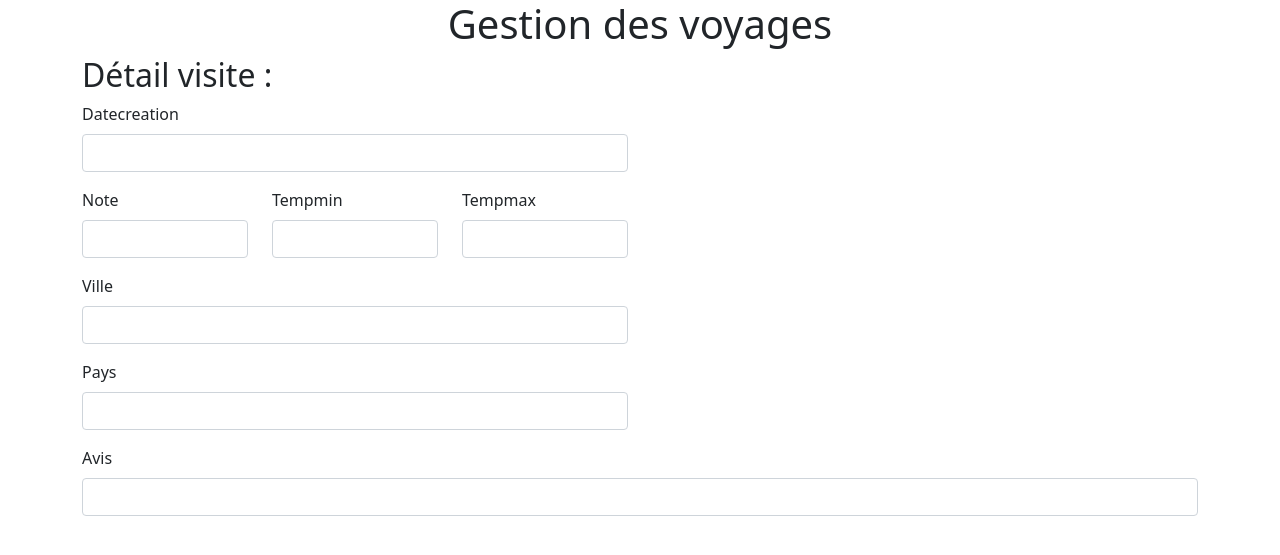
After one commit to somatec97/mesvoyagess, a Symfony app: template templates/admin/admin.voyage.edit.html.twig in a window 1280 px wide. The commit adds this page. Shown: the top 555 px of the page. Run offline with Twig, Linux system fonts and the light colour scheme; the template is opened without the code that fills it, so the values that code supplies are empty; form fields are guessed from the names that the template uses; some libraries are stand-ins or nearby versions.

Commit message:
Phase 13: ORM(modification d'un enregistrement, création d'un formulaire)

```diff
--- /dev/null
+++ b/templates/admin/admin.voyage.edit.html.twig
@@ -0,0 +1,35 @@
+{% extends "baseadmin.html.twig" %}
+{% block body %}
+    <h2>Détail visite : </h2>
+    {{ form_start(formvisite) }}
+     <div class="row">
+        <div class="col">
+            <div class="row">
+                <div classs="col-auto">
+                    {{ form_row(formvisite.datecreation) }}
+                </div>
+                <div class="col">
+                    {{ form_row(formvisite.note) }}
+                </div>
+                <div class="col">
+                    {{ form_row(formvisite.tempmin) }}
+                </div>
+                <div class="col">
+                    {{ form_row(formvisite.tempmax) }}
+                </div>
+            </div>
+                {{ form_row(formvisite.ville) }}
+                {{ form_row(formvisite.pays) }}
+        </div>
+        <div class="col">
+            <!-- emplacement image -->
+        </div>
+    </div>
+        <div class="row">
+         <div class="col">
+            {{ form_row(formvisite.avis) }}
+         </div>
+        </div>
+
+{{ form_end(formvisite) }}
+{% endblock %}
--- a/templates/admin/admin.voyages.html.twig
+++ b/templates/admin/admin.voyages.html.twig
@@ -32,7 +32,7 @@
                         {{ visite.datecreationstring }}
                     </td>
                     <td>
-                        <a href="#" class="btn btn-secondary">Editer</a>
+                        <a href="{{ path('admin.voyage.edit', {id:visite.id}) }}" class="btn btn-secondary">Editer</a>
                         <a href="{{ path('admin.voyage.suppr', {id:visite.id}) }}" class="btn btn-danger" onclick="return confirm('Etes-vous sûr de vouloir supprimer {{visite.ville}} ?')">Supprimer</a>
                     </td>
                 </tr>
--- a/templates/baseadmin.html.twig
+++ b/templates/baseadmin.html.twig
@@ -4,7 +4,7 @@
 {% block top %}
     <div class="container">
         <!--titre-->
-        <div class="tex-center">
+        <div class="text-center">
             <h1>Gestion des voyages</h1>
         </div>
     </div>
```
Also changed, not shown: src/Controller/admin/AdminVoyagesController.php (+22 -1 lines), src/Form/VisiteType.php (added, +42 -0 lines), 1 other file.
